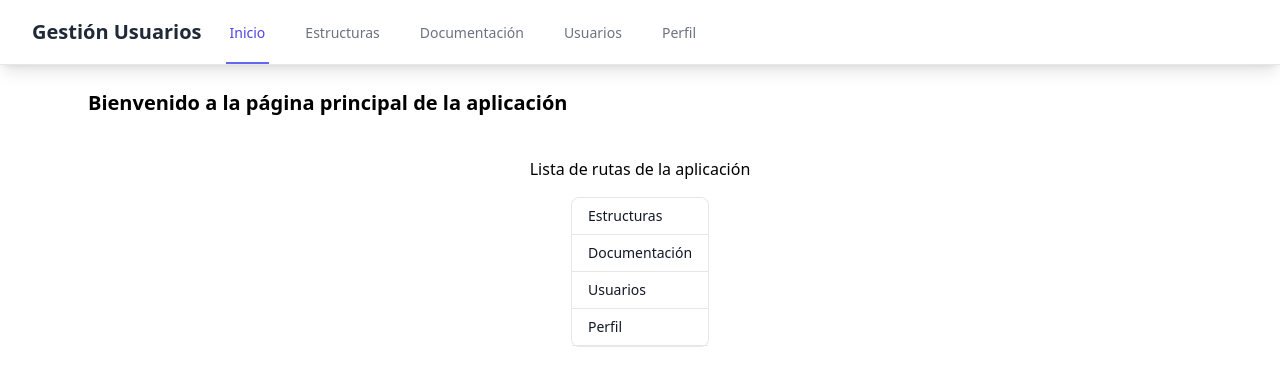
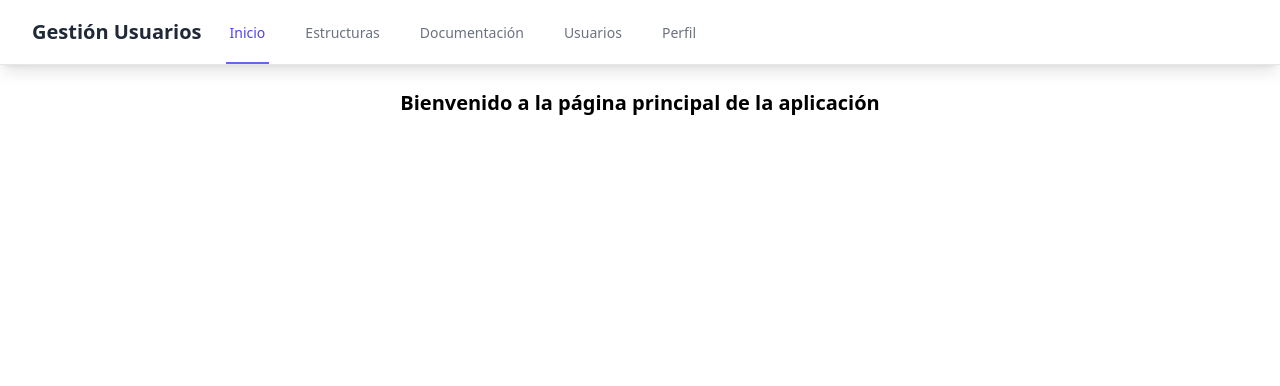
Before and after one commit to lemisora/GestionUsuarios, an Angular app in the folder practica1/: page /pages/home in a window 1280 px wide. Shown: the top 386 px of the page. Built offline with nearby package versions, Linux system fonts and the light colour scheme.

Commit message:
Solo se coloca la bienvenida

```diff
--- a/practica1/src/app/pages/home/home.component.html
+++ b/practica1/src/app/pages/home/home.component.html
@@ -1,18 +1,5 @@
-<div class="flex max-w-6xl mx-auto p-6">
+<div class="flex max-w-6xl mx-auto p-6 items-center justify-center">
   <h2 class="text-xl font-bold"> Bienvenido a la página principal de la aplicación </h2>
 </div>
 
-<div class="flex-center">
-  <p class="text-center mt-4"> Lista de rutas de la aplicación </p>
-</div>
-
-<div class="flex m-4 items-center justify-center">
-  <div class="text-sm font-medium text-gray-900 bg-white border border-gray-200 rounded-lg">
-      <a
-        [routerLink]="ruta.path"
-        class="flex items-center justify-block w-full px-4 py-2 border-b border-gray-200 cursor-pointer hover:bg-gray-100 hover:text-blue-700 focus:outline-none focus:ring-2 focus:ring-blue-700 focus:text-blue-700"
-        *ngFor="let ruta of rutas">
-          {{ruta.name}}
-      </a>
-  </div>
-</div>
+<router-outlet></router-outlet>
```
